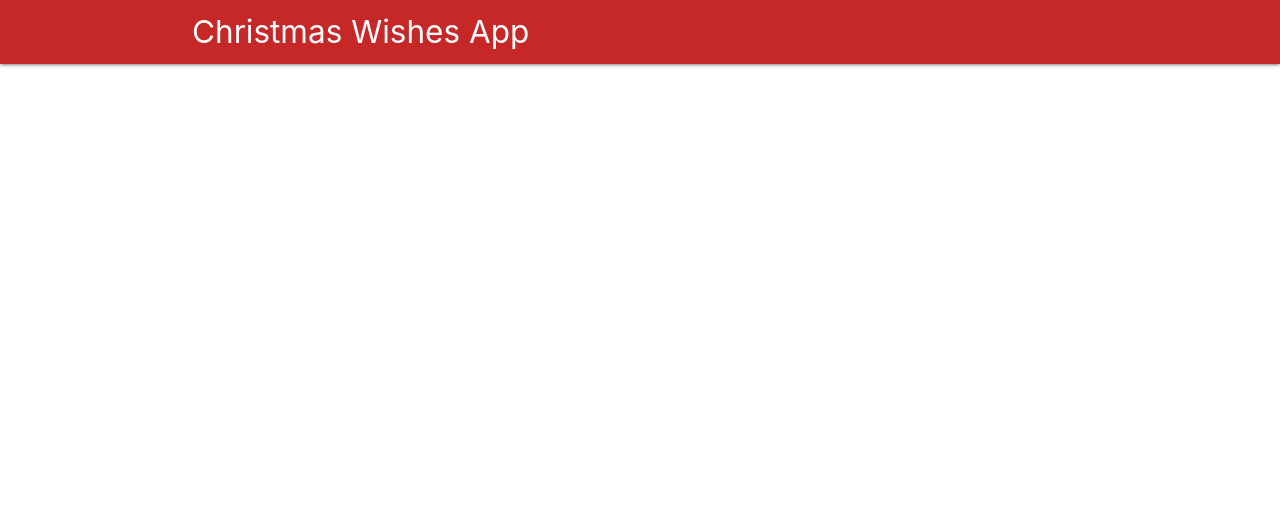
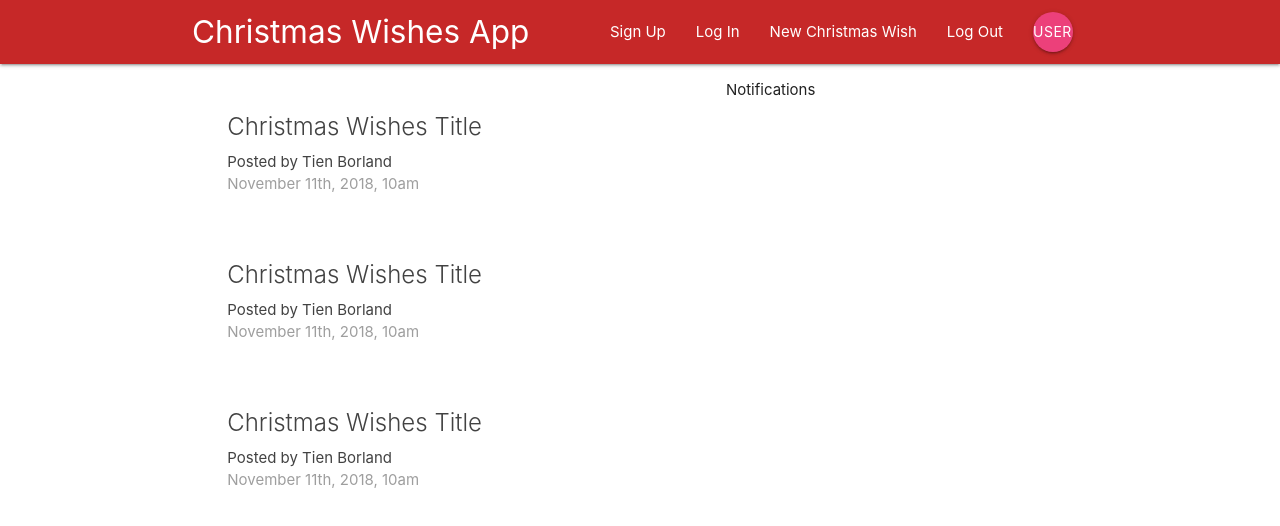
Before and after one commit to nguy2819/Christmas-Wishes-App-for-Family, a React (Create React App) app: page / in a window 1280 px wide. Shown: the top 526 px of the page. Built offline with nearby package versions, Linux system fonts and the light colour scheme.

Commit message:
finished up navbar with Sign Up, Log In, New Christmas Wish, Log Out, Username Icon, and Notifications in Dashboard components

```diff
--- a/src/App.js
+++ b/src/App.js
@@ -1,6 +1,7 @@
 import React, { Component } from 'react';
-import {BrowserRouter} from 'react-router-dom';
+import {BrowserRouter, Switch, Route} from 'react-router-dom';
 import Navbar from './components/layout/Navbar';
+import Dashboard from './components/dashboard/Dashboard';
 
 class App extends Component {
   render() {
@@ -8,6 +9,9 @@ class App extends Component {
       <BrowserRouter>
       <div className="App">
         <Navbar />
+        <Switch>
+          <Route path='/' component={Dashboard}/>
+        </Switch>
       </div>
       </BrowserRouter>
     );
--- a/src/components/dashboard/Dashboard.js
+++ b/src/components/dashboard/Dashboard.js
@@ -0,0 +1,22 @@
+import React, {Component} from 'react';
+import Notification from './Notification';
+import ProjectList from '../projects/ProjectList';
+
+class Dashboard extends Component {
+    render(){
+        return(
+            <div className="dashboard container">
+                <div className="row">
+                    <div className="col s12 m6">
+                        <ProjectList />
+                    </div>
+                    <div className="col s12 m5 offset-m1">
+                        <Notification />
+                    </div>
+                </div>
+            </div>
+        )
+    }
+}
+
+export default Dashboard;
--- a/src/components/dashboard/Notification.js
+++ b/src/components/dashboard/Notification.js
@@ -0,0 +1,11 @@
+import React from 'react';
+
+const Notification = () => {
+    return(
+        <div>
+            <p>Notifications </p>
+        </div>
+    )
+}
+
+export default Notification;
--- a/src/components/layout/Navbar.js
+++ b/src/components/layout/Navbar.js
@@ -1,11 +1,15 @@
 import React from 'react';
 import {Link} from 'react-router-dom';
+import SignedInLinks from './SignedInLinks';
+import SignedOutLinks from './SignedOutLinks';
 
 const Navbar = () => {
     return(
         <nav className="nav-wrapper red darken-3">
             <div className="container">
                 <Link to='/' className="brand-logo">Christmas Wishes App</Link>
+                <SignedInLinks />
+                <SignedOutLinks />
             </div>
         </nav>
     )
--- /dev/null
+++ b/src/components/layout/SignedInLinks.js
@@ -0,0 +1,15 @@
+import React from 'react';
+import {NavLink} from 'react-router-dom';
+
+const SignedInLinks = () => {
+    return(
+        <ul className="right">
+            <li><NavLink to='/'>New Christmas Wish</NavLink></li>
+            <li><NavLink to='/'>Log Out</NavLink></li>
+            <li><NavLink to='/' className='btn btn-floating pink lighten-1'>UserName</NavLink></li>
+
+        </ul>
+    )
+}
+
+export default SignedInLinks;
--- /dev/null
+++ b/src/components/layout/SignedOutLinks.js
@@ -0,0 +1,13 @@
+import React from 'react';
+import {NavLink} from 'react-router-dom';
+
+const SignedOutLinks = () => {
+    return(
+        <ul className="right">
+            <li><NavLink to='/'>Sign Up</NavLink></li>
+            <li><NavLink to='/'>Log In</NavLink></li>
+        </ul>
+    )
+}
+
+export default SignedOutLinks;
--- a/src/components/projects/ProjectList.js
+++ b/src/components/projects/ProjectList.js
@@ -0,0 +1,33 @@
+import React from 'react';
+
+const ProjectList = () => {
+    return(
+        <div className="project-list section">
+            <div className="card z-depth-0 project-summary">
+                <div className="card-content grey-text text-darken-3">
+                    <span className="card-title">Christmas Wishes Title</span>
+                    <p>Posted by Tien Borland</p>
+                    <p className="grey-text">November 11th, 2018, 10am</p>
+                </div>
+            </div>
+
+            <div className="card z-depth-0 project-summary">
+                <div className="card-content grey-text text-darken-3">
+                    <span className="card-title">Christmas Wishes Title</span>
+                    <p>Posted by Tien Borland</p>
+                    <p className="grey-text">November 11th, 2018, 10am</p>
+                </div>
+            </div>
+
+            <div className="card z-depth-0 project-summary">
+                <div className="card-content grey-text text-darken-3">
+                    <span className="card-title">Christmas Wishes Title</span>
+                    <p>Posted by Tien Borland</p>
+                    <p className="grey-text">November 11th, 2018, 10am</p>
+                </div>
+            </div>
+        </div>
+    )
+}
+
+export default ProjectList;
```
Also changed, not shown: src/components/layout/SignInLinks.js (deleted), src/components/layout/SignOutLinks.js (deleted).
